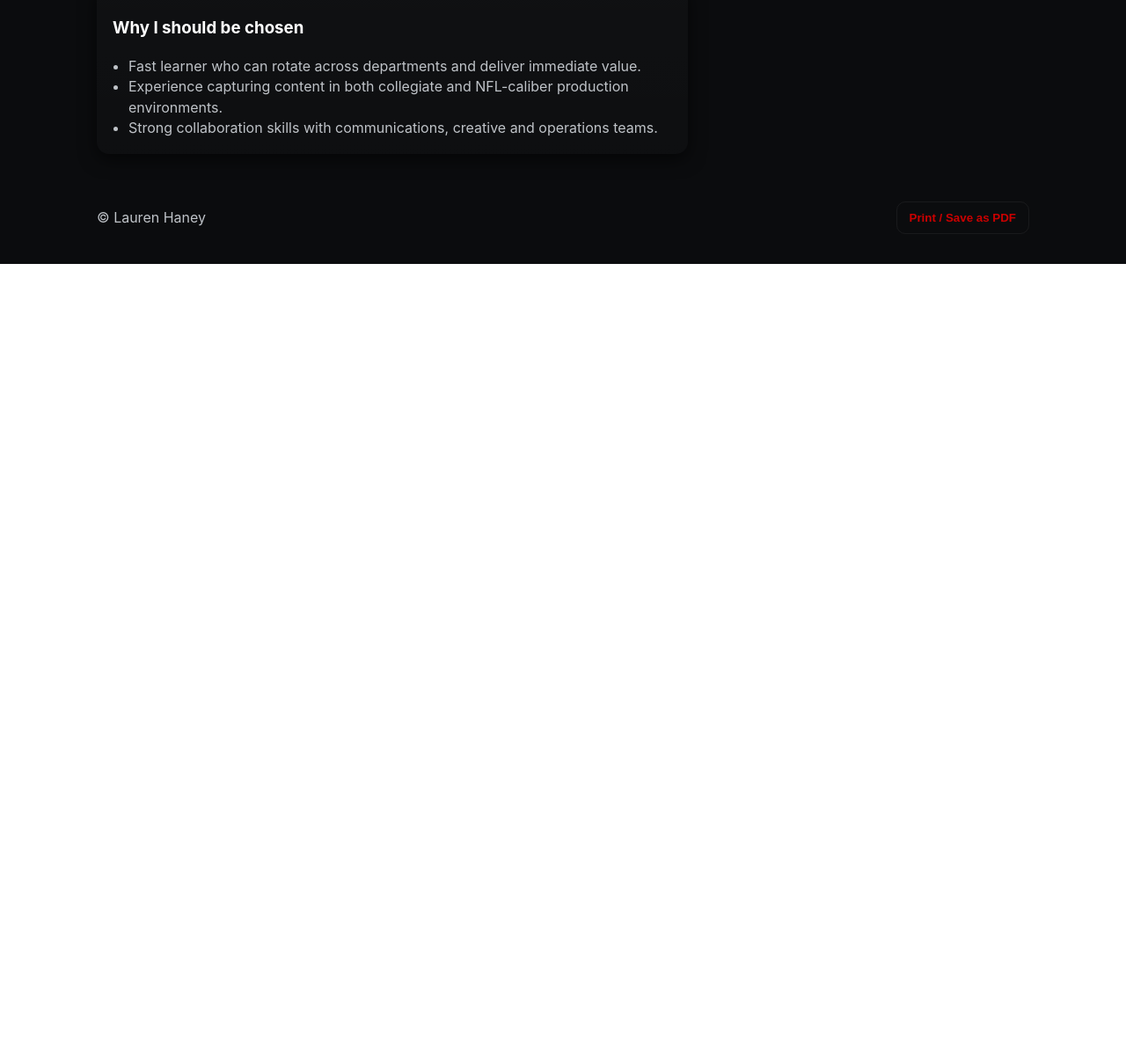
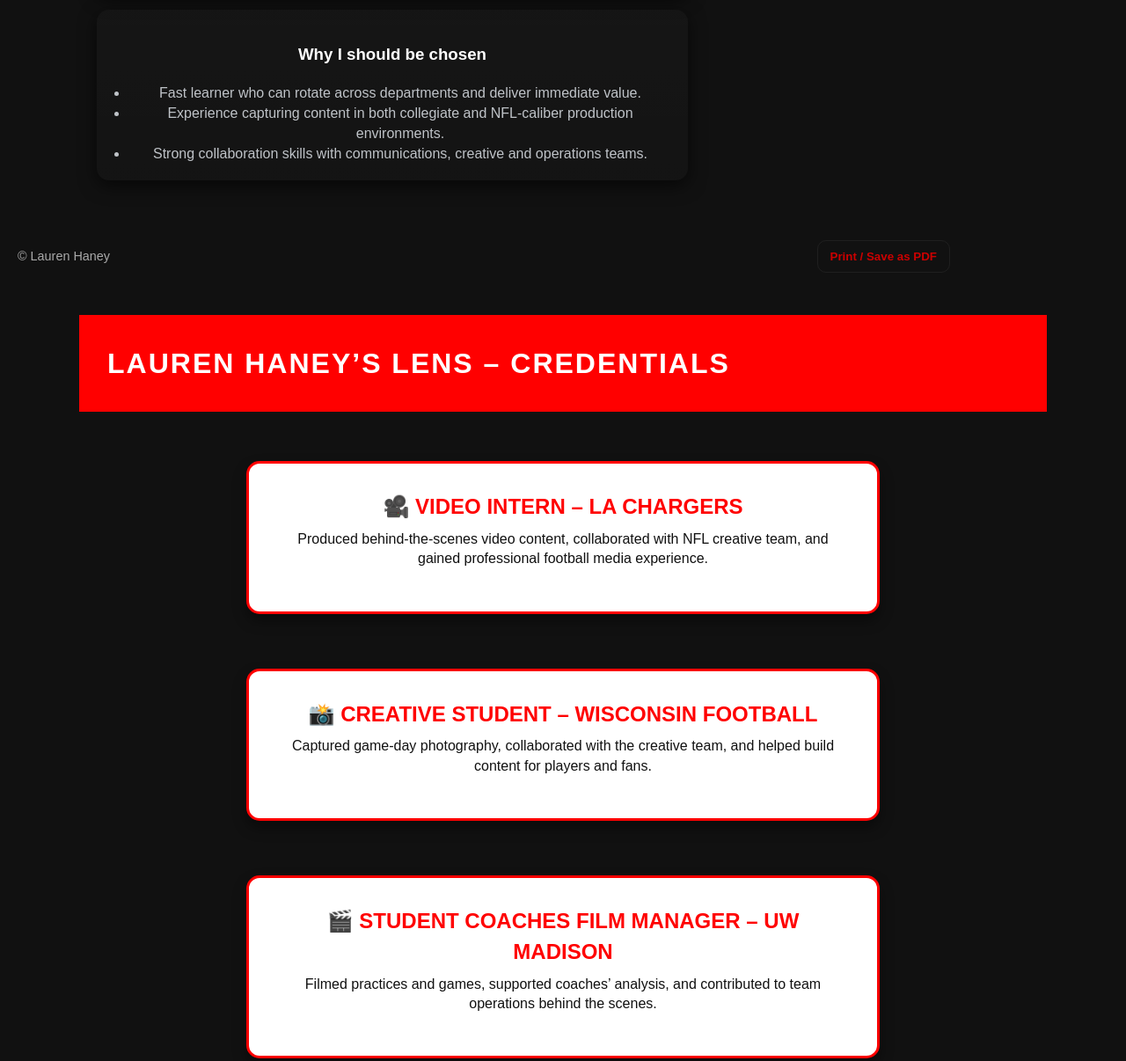
Before and after one commit to laurenhaneyy/NFL-Cover-Letter, a plain HTML site: page index.html in a window 1280 px wide. Shown: the part 841-2047 px from the top of the page at 88% size. Before the commit the page ends 1141 px from the top, so only its background shows below. Drawn offline with Linux system fonts and the light colour scheme.

Commit message:
Update index.html

```diff
--- a/index.html
+++ b/index.html
@@ -231,3 +231,123 @@ Lauren Haney
 
 </body>
 </html>
+<!DOCTYPE html>
+<html lang="en">
+<head>
+  <meta charset="UTF-8">
+  <meta name="viewport" content="width=device-width, initial-scale=1.0">
+  <title>Lauren Haney's Credentials</title>
+  <style>
+    body {
+      margin: 0;
+      font-family: Arial, sans-serif;
+      background: #111;
+      color: white;
+      text-align: center;
+    }
+
+    header {
+      background: red;
+      padding: 2rem;
+      font-size: 2rem;
+      font-weight: bold;
+      letter-spacing: 2px;
+    }
+
+    .credentials {
+      display: flex;
+      flex-direction: column;
+      align-items: center;
+      margin: 2rem auto;
+      max-width: 900px;
+    }
+
+    .credential {
+      background: white;
+      color: #111;
+      border: 3px solid red;
+      border-radius: 15px;
+      width: 80%;
+      margin: 1.5rem 0;
+      padding: 2rem;
+      box-shadow: 0 8px 15px rgba(0,0,0,0.4);
+      opacity: 0;
+      transform: translateY(50px);
+      animation: fadeInUp 1s ease forwards;
+    }
+
+    .credential:nth-child(1) { animation-delay: 0.3s; }
+    .credential:nth-child(2) { animation-delay: 0.6s; }
+    .credential:nth-child(3) { animation-delay: 0.9s; }
+    .credential:nth-child(4) { animation-delay: 1.2s; }
+    .credential:nth-child(5) { animation-delay: 1.5s; }
+
+    h2 {
+      margin: 0;
+      color: red;
+      font-size: 1.5rem;
+    }
+
+    p {
+      margin-top: 0.5rem;
+      font-size: 1rem;
+      line-height: 1.4;
+    }
+
+    @keyframes fadeInUp {
+      from {
+        opacity: 0;
+        transform: translateY(50px);
+      }
+      to {
+        opacity: 1;
+        transform: translateY(0);
+      }
+    }
+
+    footer {
+      margin: 3rem 0;
+      font-size: 0.9rem;
+      color: #aaa;
+    }
+  </style>
+</head>
+<body>
+
+  <header>
+    LAUREN HANEY’S LENS – CREDENTIALS
+  </header>
+
+  <section class="credentials">
+    <div class="credential">
+      <h2>🎥 VIDEO INTERN – LA CHARGERS</h2>
+      <p>Produced behind-the-scenes video content, collaborated with NFL creative team, and gained professional football media experience.</p>
+    </div>
+
+    <div class="credential">
+      <h2>📸 CREATIVE STUDENT – WISCONSIN FOOTBALL</h2>
+      <p>Captured game-day photography, collaborated with the creative team, and helped build content for players and fans.</p>
+    </div>
+
+    <div class="credential">
+      <h2>🎬 STUDENT COACHES FILM MANAGER – UW MADISON</h2>
+      <p>Filmed practices and games, supported coaches’ analysis, and contributed to team operations behind the scenes.</p>
+    </div>
+
+    <div class="credential">
+      <h2>⚡ VIDEO PRODUCTION RUNNER – NFL ON FOX</h2>
+      <p>Assisted talent, producers, and directors on NFL game broadcasts, gaining exposure to professional sports production.</p>
+    </div>
+
+    <div class="credential">
+      <h2>👕 APPAREL CHAIR – PI BETA PHI</h2>
+      <p>Designed and managed sorority apparel collections, coordinated vendor collaborations, and oversaw creative production.</p>
+    </div>
+  </section>
+
+  <footer>
+    © 2025 Lauren Haney – Built for the NFL Rotational Program
+  </footer>
+
+</body>
+</html>
```
